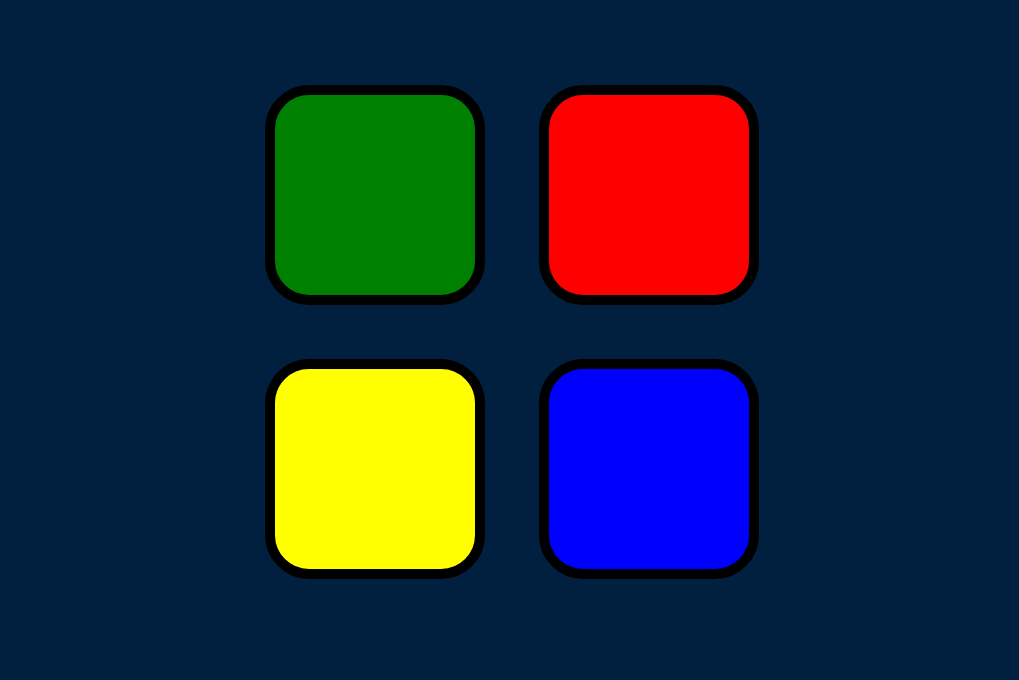
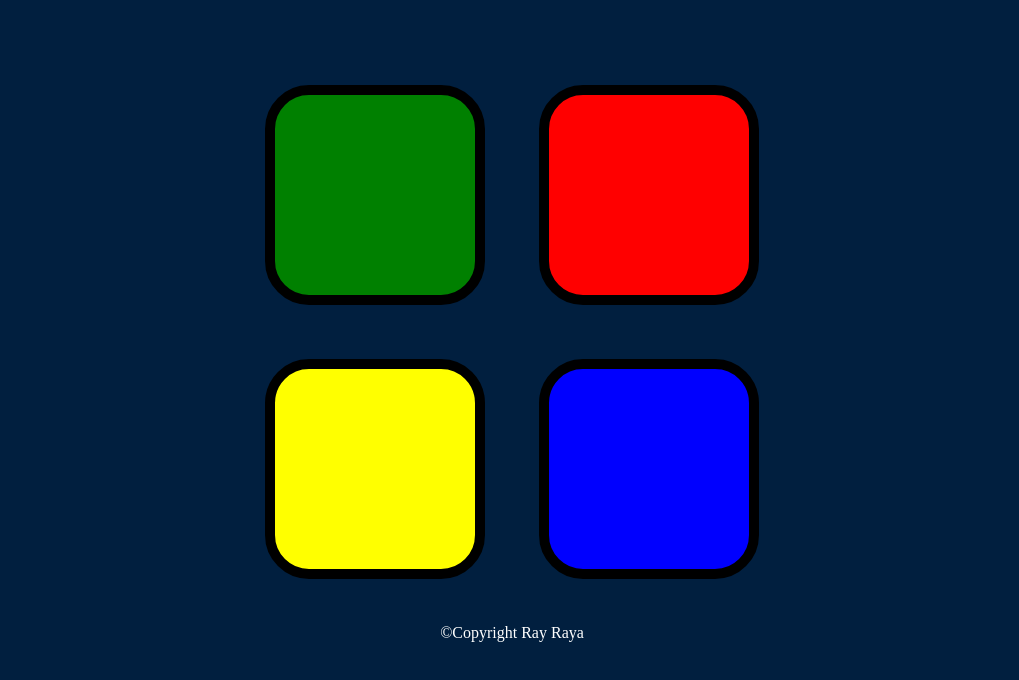
Before and after one commit to RayRaya/SimonGame, a plain HTML site: page index.html in a window 1280 px wide. Shown: the part 114-794 px from the top of the page, without its empty margins (128-1147 px from the left). Drawn offline with nearby package versions, Linux system fonts and the light colour scheme.

Commit message:
add footer and copyright

```diff
--- a/index.html
+++ b/index.html
@@ -32,9 +32,11 @@
       </div>
 
     </div>
-
   </div>
 
+<footer>
+  <p style = "color:white">&copy;Copyright Ray Raya </p>
+<footer>
 <script src="https://ajax.googleapis.com/ajax/libs/jquery/3.5.1/jquery.min.js"></script>
 <script src = "game.js"></script>
 </body>
```
